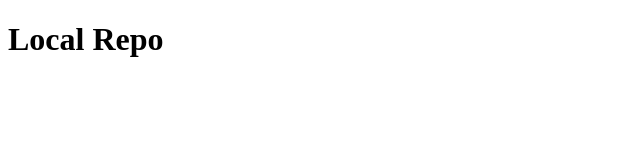
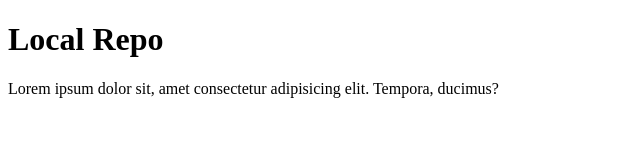
Before and after one commit to Rajan-sahu/LocalRepo, a plain HTML site: page index.html in a window 1280 px wide. Shown: the whole page, without its empty margins (0-640 px from the left). Drawn offline with Linux system fonts and the light colour scheme.

Commit message:
added paragraph for heading

```diff
--- a/index.html
+++ b/index.html
@@ -7,5 +7,6 @@
 </head>
 <body>
     <h1>Local Repo</h1>
+    <p>Lorem ipsum dolor sit, amet consectetur adipisicing elit. Tempora, ducimus?</p>
 </body>
 </html>
```
